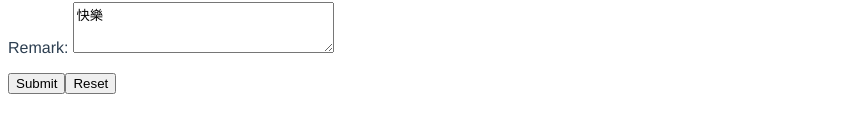
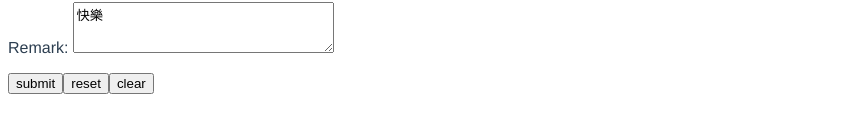
Before and after one commit to DeepJavaScript/vite-a-bit, a Vue app in the folder vue3-form/: page / in a window 1280 px wide. Shown: the part 634-766 px from the top of the page, without its empty margins (0-846 px from the left). Built offline with nearby package versions, Linux system fonts and the light colour scheme.

Commit message:
add clearbutton, handler

```diff
--- a/vue3-form/src/components/form.vue
+++ b/vue3-form/src/components/form.vue
@@ -71,8 +71,9 @@
 			></textarea>
 		</p>
 		<p>
-			<input @click.prevent="submitHandler" type="submit" />
-			<input @click.prevent="resetHandler" type="reset" />
+			<button type="button" @click="submitHandler">submit</button>
+			<button type="button" @click="resetHandler">reset</button>
+			<button type="button" @click="clearHandler">clear</button>
 		</p>
 	</form>
 </template>
@@ -85,7 +86,22 @@ import PasswordInput from "./formComponents/password.vue";
 import AddableTagList from "./formComponents/addableTag.vue";
 import FormPicture from "./formComponents/picture.vue";
 
-const initData = {};
+const initData = {
+	name: "",
+	phone: "",
+	date: "",
+	time: "",
+	gender: "",
+	habit: ["吃飯", "睡覺"],
+	labelList: ["快樂", "happy", "唷~"],
+	address: "",
+	age: "",
+	email: "",
+	password: "",
+	feedback: 5,
+	remark: "",
+	picture: null,
+};
 
 export default {
 	emits: ["updateCurrent"],
@@ -135,6 +151,10 @@ export default {
 			this.formData = { ...this.backup };
 			this.$refs.picture.reset();
 		},
+		clearHandler() {
+			this.formData = { ...initData };
+			this.$refs.picture.reset();
+		},
 	},
 	watch: {
 		formData: {
```
